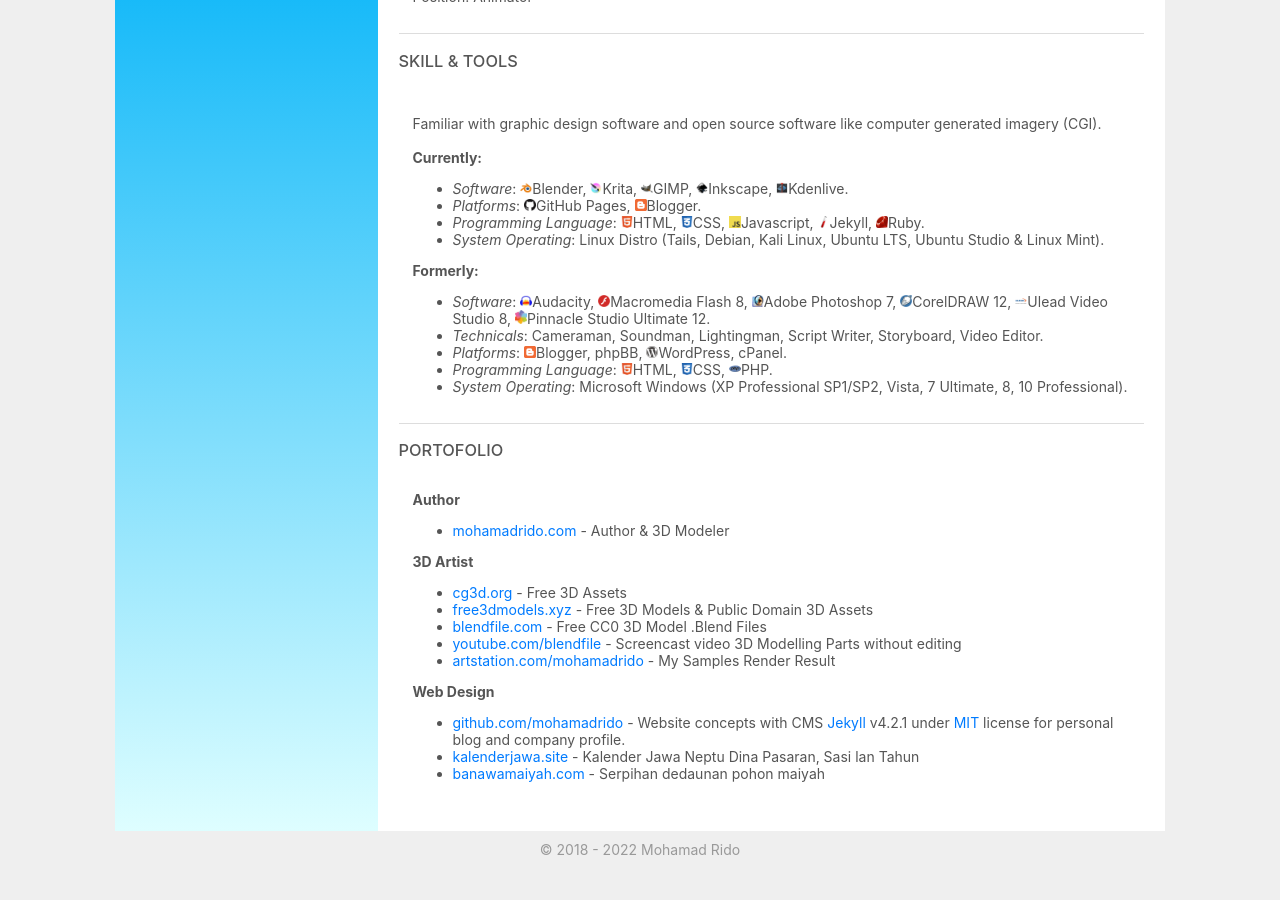
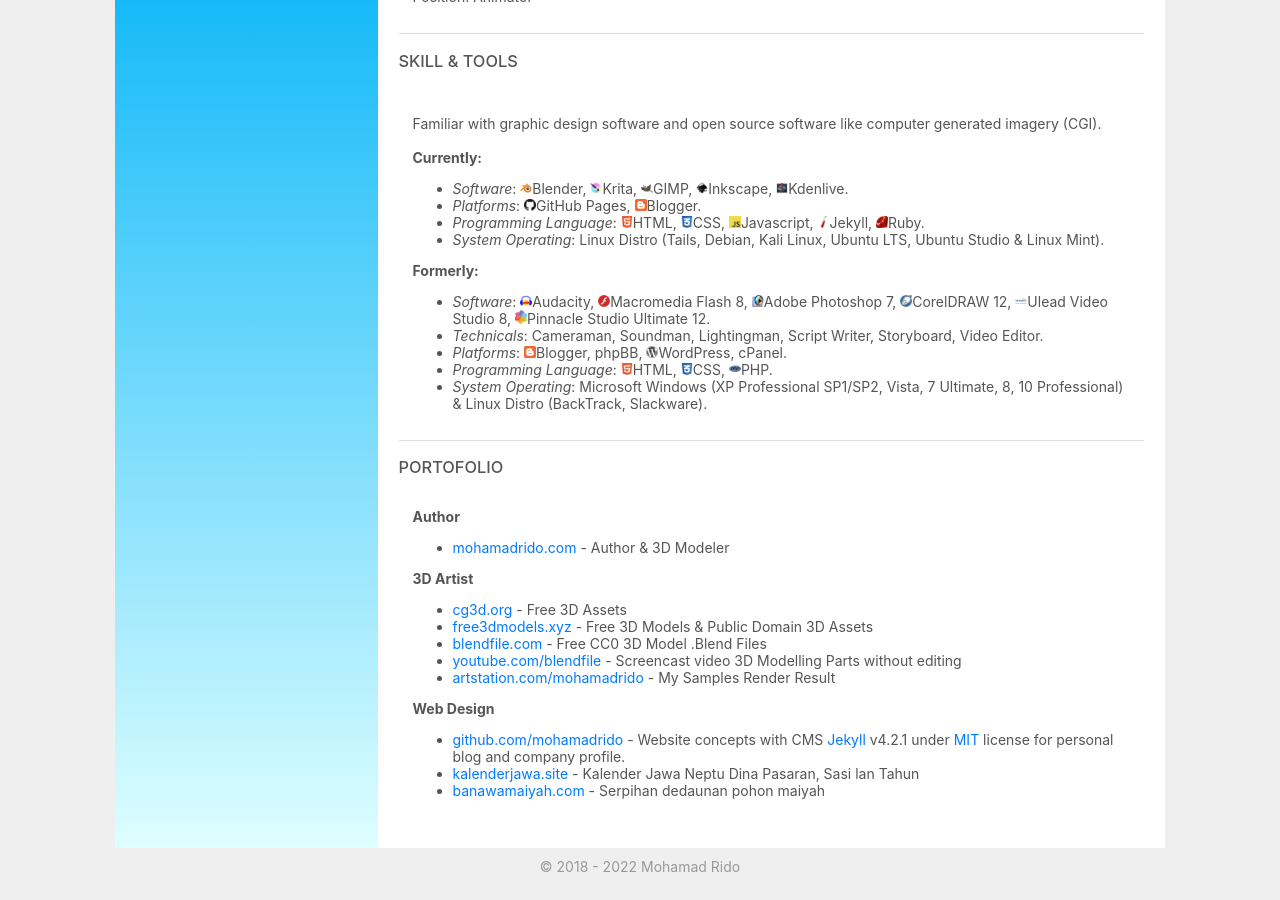
Before and after one commit to mohamadrido/about, a Jekyll site: the page built from index.html, in a window 1280 px wide and 900 px high, scrolled down 851 px. Built offline with Jekyll 4.4.1, drawn with Linux system fonts in a browser that asks for light colours; nearby versions of some CDN libraries.

Commit message:
Update index.html

```diff
--- a/index.html
+++ b/index.html
@@ -107,7 +107,7 @@
     <li><i>Technicals</i>: Cameraman, Soundman, Lightingman, Script Writer, Storyboard, Video Editor.</li>
     <li><i>Platforms</i>: <img src="/blogger.png" class="icon">Blogger, phpBB, <img src="/wp.png" class="icon">WordPress, cPanel.</li>
     <li><i>Programming Language</i>: <img src="/html5.png" class="icon">HTML, <img src="/css3.png" class="icon">CSS, <img src="/php.png" class="icon">PHP.</li>
-    <li><i>System Operating</i>: Microsoft Windows (XP Professional SP1/SP2, Vista, 7 Ultimate, 8, 10 Professional).</li>
+    <li><i>System Operating</i>: Microsoft Windows (XP Professional SP1/SP2, Vista, 7 Ultimate, 8, 10 Professional) & Linux Distro (BackTrack, Slackware).</li>
     </ul>
     </p>
     </div>
```
